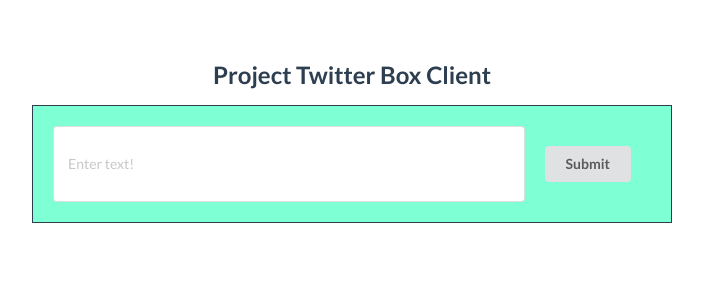
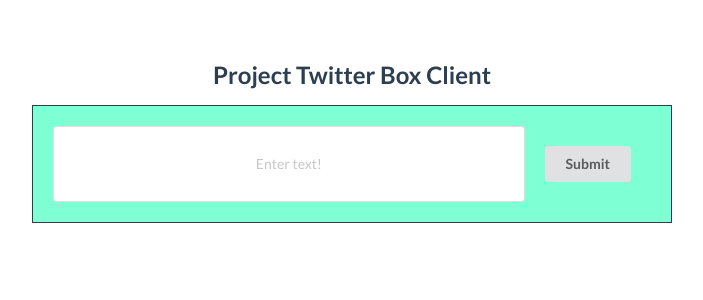
Before and after one commit to chasethesky79/VueProject, a Vue app: page / in a window 1280 px wide. Shown: the top 300 px of the page, without its empty margins (288-991 px from the left). Built offline with nearby package versions, Linux system fonts and the light colour scheme.

Commit message:
Centered the text in input field

```diff
--- a/src/components/TwitterBoxClient.vue
+++ b/src/components/TwitterBoxClient.vue
@@ -27,10 +27,7 @@
 
 <script>
 export default {
-  name: "HelloWorld",
-  props: {
-    msg: String,
-  },
+  name: "TwitterBoxClient",
   data() {
     return {
       newItem: "",
@@ -88,4 +85,7 @@
 form {
   margin-bottom: 30px;
 }
+input {
+  text-align: center;
+}
 </style>
```
